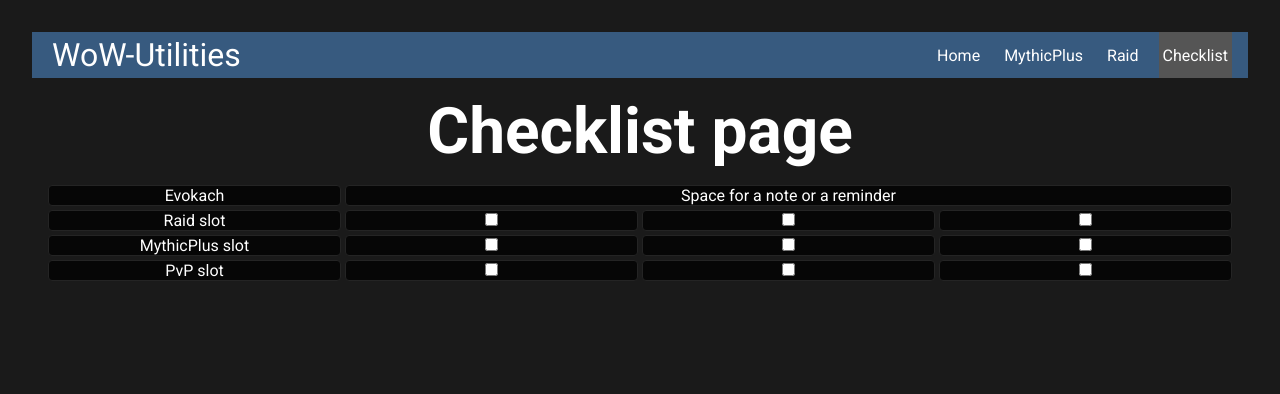
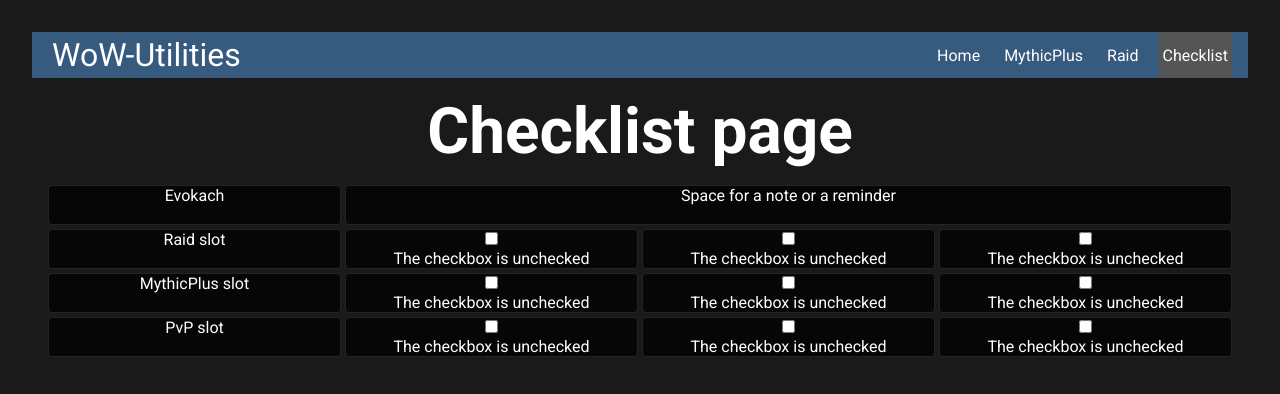
Before and after one commit to Nikolascerbakov/WoW-Utilities, a React (Vite) app: page /Checklist in a window 1280 px wide. Shown: the top 394 px of the page. Built offline with nearby package versions, Linux system fonts and the light colour scheme.

Commit message:
added usestate to checkbox

```diff
--- a/src/ChecklistApp.jsx
+++ b/src/ChecklistApp.jsx
@@ -1,7 +1,9 @@
 import CheckboxComponent from './UI-components/CheckboxComponent.jsx'
 
 
+
 function ChecklistApp(){
+
 
     return(
         <>
@@ -12,7 +14,7 @@ function ChecklistApp(){
                             <div className="grid-mythic-slot">MythicPlus slot</div>
                             <div className="grid-pvp-slot">PvP slot</div>
                             <div className="grid-check1">
-                                <CheckboxComponent/>
+                                <CheckboxComponent />
                             </div>
                             <div className="grid-check2">
                                 <CheckboxComponent/>
--- a/src/UI-components/CheckboxComponent.jsx
+++ b/src/UI-components/CheckboxComponent.jsx
@@ -1,10 +1,24 @@
 import './CheckboxComponent.css'
+import { useState } from 'react';
 
 function CheckboxComponent(){
 
+    const [checked, setChecked] = useState(false);
+
+    const handleChange = () => {
+      setChecked(!checked);
+    };
+
     return (
         <>
-        <input type="checkbox"></input>
+        <label>
+            <input
+            type="checkbox"
+            checked={checked}
+            onChange={handleChange}
+            />
+        </label>
+        <p>The checkbox is {checked ? "checked" : "unchecked"}</p>
         </>
     )
 
```
